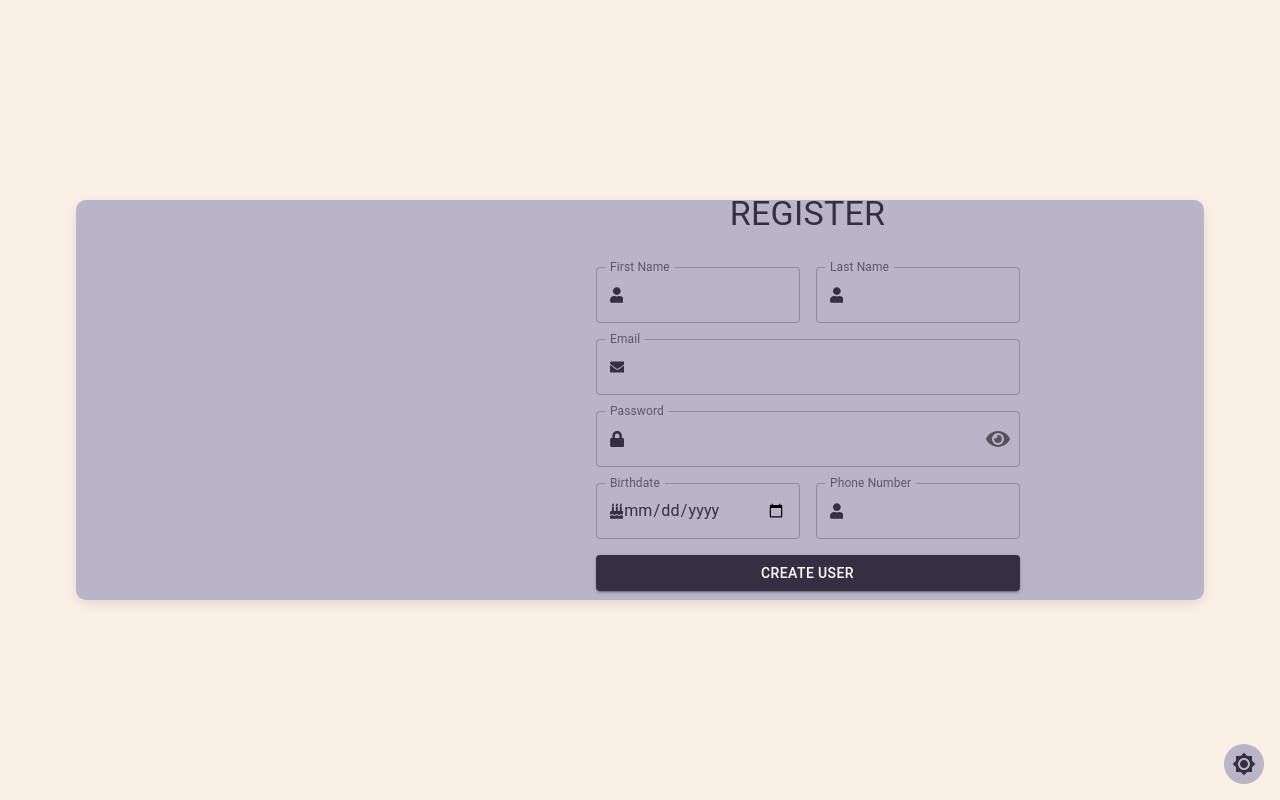
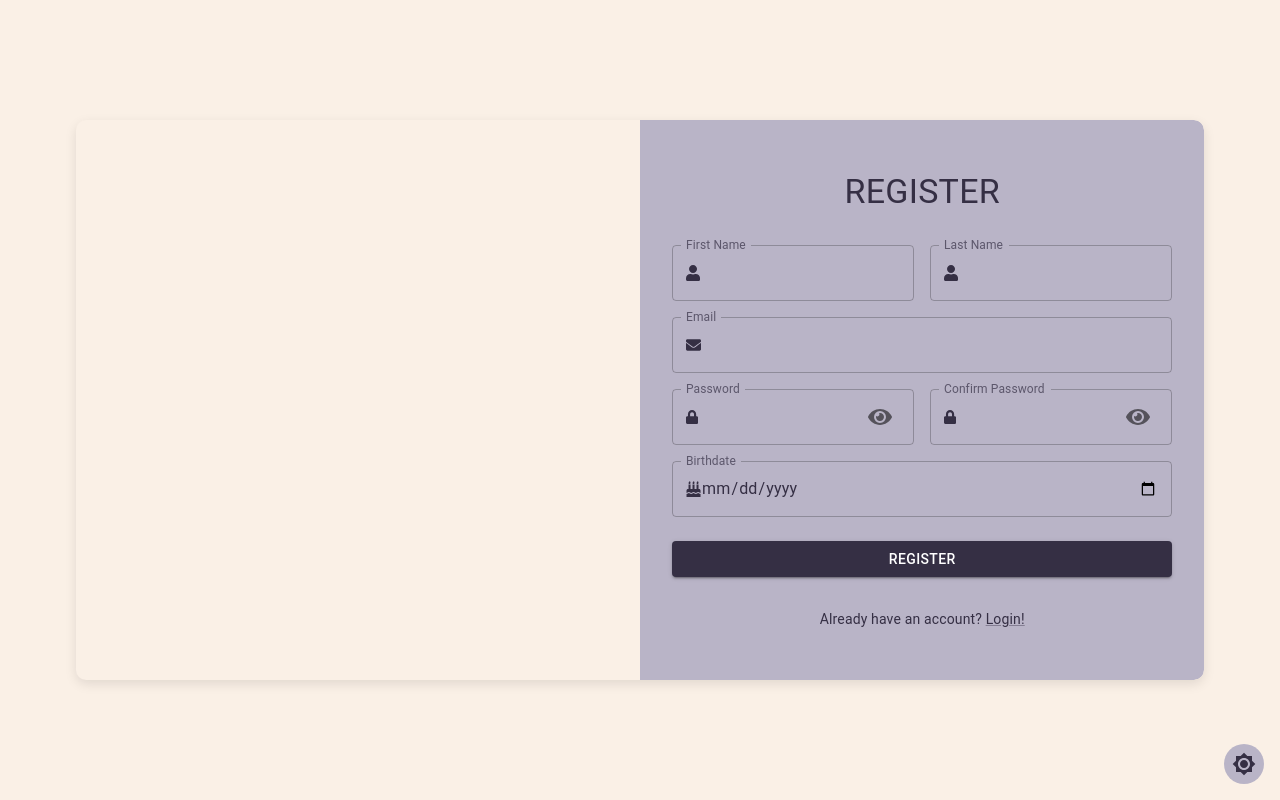
Before and after one commit to bmoralesKrugerschool/front-end-flats-final, a React (Vite) app: page /register in a window 1280 px wide. Built offline with nearby package versions, Linux system fonts and the light colour scheme; no server answers.

Commit message:
Cool Register & Login adapt

```diff
--- a/src/pages/RegisterPage.jsx
+++ b/src/pages/RegisterPage.jsx
@@ -1,8 +1,7 @@
 import React, { useState, useEffect } from 'react';
 import { useForm } from 'react-hook-form';
 import { FaUser, FaEnvelope, FaLock, FaBirthdayCake, FaEye, FaEyeSlash } from 'react-icons/fa';
-import { useNavigate } from 'react-router-dom';
-import { Button, TextField, Typography, Container, Grid, IconButton, Box, Alert, AlertTitle } from '@mui/material';
+import { Button, TextField, Typography, Container, Grid, IconButton, Box, Alert, Link } from '@mui/material';
 import { useTheme } from '../components/ThemeSwitcher';
 import { useAuth } from '../context/AuthContext';
 import axios from 'axios';
@@ -12,7 +11,6 @@ const RegisterPage = () => {
   const [showPassword, setShowPassword] = useState(false);
   const [backendMessage, setBackendMessage] = useState('');
   const { signUp } = useAuth();
-  const navigate = useNavigate();
   const { themeMode } = useTheme();
   const [backgroundImage, setBackgroundImage] = useState('');
 
@@ -49,20 +47,10 @@ const RegisterPage = () => {
 
   const onSubmit = async (data) => {
     try {
-      const emailExists = await checkEmailExists(data.email);
-      if (emailExists) {
-        setBackendMessage('Email already exists. Please use a different email.');
-        return;
-      }
-
-      const formattedBirthdate = data.birthDate.replace(/-/g, '/');
-      const modifiedData = { ...data, birthDate: formattedBirthdate };
-
-      const response = await signUp(modifiedData);
+      const response = await signUp(data);
       if (response && response.data) {
         setBackendMessage('User created successfully!');
-        localStorage.setItem('token', response.data.token); // Assuming your response structure includes a token
-        navigate('/flats');
+        // Handle redirection or further actions upon successful registration
       } else {
         setBackendMessage('Failed to create user. Please try again.');
       }
@@ -72,49 +60,21 @@ const RegisterPage = () => {
     }
   };
 
-  const checkEmailExists = async (email) => {
-    try {
-      const response = await axios.get(`http://localhost:3006/api/v1/user/check-email?email=${encodeURIComponent(email)}`);
-      return response.data.exists;
-    } catch (error) {
-      console.error('Error checking email:', error);
-      return false;
-    }
-  };
-
-  const validateAge = (value) => {
-    const today = new Date();
-    const birthDate = new Date(value);
-    let age = today.getFullYear() - birthDate.getFullYear();
-    const monthDifference = today.getMonth() - birthDate.getMonth();
-
-    if (monthDifference < 0 || (monthDifference === 0 && today.getDate() < birthDate.getDate())) {
-      age--;
-    }
-
-    return age >= 18;
-  };
-
-  const validatePassword = (value) => {
-    const passwordRegex = /^(?=.*\d)(?=.*[A-Z])(?=.*[!@#$%^&*()_+])[0-9a-zA-Z!@#$%^&*()_+]{8,20}$/;
-    return passwordRegex.test(value);
-  };
-
   return (
-    <Container maxWidth="lg" sx={{ display: 'flex', minHeight: '100vh', alignItems: 'center', justifyContent: 'center', bgcolor: themeMode === 'dark' ? '#352F44' : '#FAF0E6' }}>
+    <Container maxWidth="lg" sx={{ display: 'flex', minHeight: '100vh', alignItems: 'center', justifyContent: 'center' }}>
       <Box sx={{
         display: 'flex',
         width: '98%',
-        height: '50vh',
+        height: '70vh', // Ajustar la altura según necesidad
         borderRadius: '10px',
         overflow: 'hidden',
-        boxShadow: themeMode === 'dark' ? '0 4px 12px rgba(0, 0, 0, 0.5)' : '0 4px 12px rgba(0, 0, 0, 0.1)',
-        bgcolor: themeMode === 'dark' ? '#5C5470' : '#B9B4C7',
-        position: 'relative',
+        boxShadow: '0 4px 12px rgba(0, 0, 0, 0.1)',
+        backgroundColor: themeMode === 'dark' ? '#352F44' : '#FAF0E6',
+        color: themeMode === 'dark' ? '#FAF0E6' : '#352F44',
       }}>
         {/* Image Box */}
         <Box sx={{
-          width: '61vh',
+          width: '50%',
           backgroundImage: `url(${backgroundImage})`,
           backgroundSize: 'cover',
           backgroundPosition: 'center',
@@ -123,7 +83,7 @@ const RegisterPage = () => {
 
         {/* Form Box */}
         <Box sx={{
-          width: '61vh',
+          width: '50%',
           display: 'flex',
           flexDirection: 'column',
           alignItems: 'center',
@@ -139,37 +99,28 @@ const RegisterPage = () => {
             <Grid container spacing={2}>
               <Grid item xs={12} sm={6}>
                 <TextField
-                  id="name"
-                  {...register('name', { required: 'First name is required' })}
+                  {...register('firstName', { required: 'First name is required' })}
                   label="First Name"
                   fullWidth
                   variant="outlined"
-                  className={`mb-4 ${errors.name ? 'border border-red-500' : ''}`}
-                  InputProps={{
-                    startAdornment: <FaUser className="text-gray-400" />
-                  }}
-                  error={!!errors.name}
-                  helperText={errors.name && errors.name.message}
+                  InputProps={{ startAdornment: <FaUser /> }}
+                  error={!!errors.firstName}
+                  helperText={errors.firstName && errors.firstName.message}
                 />
               </Grid>
               <Grid item xs={12} sm={6}>
                 <TextField
-                  id="lastName"
                   {...register('lastName', { required: 'Last name is required' })}
                   label="Last Name"
                   fullWidth
                   variant="outlined"
-                  className={`mb-4 ${errors.lastName ? 'border border-red-500' : ''}`}
-                  InputProps={{
-                    startAdornment: <FaUser className="text-gray-400" />
-                  }}
+                  InputProps={{ startAdornment: <FaUser /> }}
                   error={!!errors.lastName}
                   helperText={errors.lastName && errors.lastName.message}
                 />
               </Grid>
               <Grid item xs={12}>
                 <TextField
-                  id="email"
                   {...register('email', {
                     required: 'Email is required',
                     pattern: {
@@ -180,43 +131,33 @@ const RegisterPage = () => {
                   label="Email"
                   fullWidth
                   variant="outlined"
-                  className={`mb-4 ${errors.email ? 'border border-red-500' : ''}`}
-                  InputProps={{
-                    startAdornment: <FaEnvelope className="text-gray-400" />
-                  }}
+                  InputProps={{ startAdornment: <FaEnvelope /> }}
                   error={!!errors.email}
                   helperText={errors.email && errors.email.message}
                 />
               </Grid>
-              <Grid item xs={12}>
+              <Grid item xs={12} sm={6}>
                 <TextField
-                  id="password"
-                  type={showPassword ? 'text' : 'password'}
                   {...register('password', {
                     required: 'Password is required',
                     minLength: {
                       value: 8,
                       message: 'Password must be at least 8 characters long'
-                    },
-                    maxLength: {
-                      value: 20,
-                      message: 'Password must be at most 20 characters long'
-                    },
-                    validate: {
-                      containsDigit: value => /\d/.test(value) || 'Password must contain at least one digit',
-                      containsUppercase: value => /[A-Z]/.test(value) || 'Password must contain at least one uppercase letter',
-                      containsSymbol: value => /[!@#$%^&*()_+]/.test(value) || 'Password must contain at least one symbol',
                     }
                   })}
                   label="Password"
                   fullWidth
                   variant="outlined"
-                  className={`mb-4 ${errors.password ? 'border border-red-500' : ''}`}
+                  type={showPassword ? 'text' : 'password'}
                   InputProps={{
-                    startAdornment: <FaLock className="text-gray-400" />,
+                    startAdornment: <FaLock />,
                     endAdornment: (
-                      <IconButton onClick={() => setShowPassword(!showPassword)} edge="end">
-                        {showPassword ? <FaEyeSlash className="text-gray-400" /> : <FaEye className="text-gray-400" />}
+                      <IconButton
+                        aria-label="toggle password visibility"
+                        onClick={() => setShowPassword(!showPassword)}
+                        onMouseDown={(e) => e.preventDefault()}
+                      >
+                        {showPassword ? <FaEyeSlash /> : <FaEye />}
                       </IconButton>
                     )
                   }}
@@ -226,65 +167,65 @@ const RegisterPage = () => {
               </Grid>
               <Grid item xs={12} sm={6}>
                 <TextField
-                  id="birthDate"
+                  {...register('confirmPassword', {
+                    required: 'Please confirm your password',
+                    validate: value => value === data.password || 'Passwords do not match'
+                  })}
+                  label="Confirm Password"
+                  fullWidth
+                  variant="outlined"
+                  type={showPassword ? 'text' : 'password'}
+                  InputProps={{
+                    startAdornment: <FaLock />,
+                    endAdornment: (
+                      <IconButton
+                        aria-label="toggle password visibility"
+                        onClick={() => setShowPassword(!showPassword)}
+                        onMouseDown={(e) => e.preventDefault()}
+                      >
+                        {showPassword ? <FaEyeSlash /> : <FaEye />}
+                      </IconButton>
+                    )
+                  }}
+                  error={!!errors.confirmPassword}
+                  helperText={errors.confirmPassword && errors.confirmPassword.message}
+                />
+              </Grid>
+              <Grid item xs={12}>
+                <TextField
                   {...register('birthDate', {
                     required: 'Birthdate is required',
-                    validate: {
-                      validAge: validateAge,
-                    }
                   })}
-                  type="date"
                   label="Birthdate"
                   fullWidth
                   variant="outlined"
-                  className={`mb-4 ${errors.birthDate ? 'border border-red-500' : ''}`}
-                  InputProps={{
-                    startAdornment: <FaBirthdayCake className="text-gray-400" />
-                  }}
+                  type="date"
+                  InputProps={{ startAdornment: <FaBirthdayCake /> }}
                   error={!!errors.birthDate}
-                  helperText={errors.birthDate && errors.birthDate.type === 'validAge' ? 'You must be at least 18 years old' : errors.birthDate && errors.birthDate.message}
-                />
-              </Grid>
-              <Grid item xs={12} sm={6}>
-                <TextField
-                  id="phone"
-                  {...register('phone', { required: 'Phone number is required' })}
-                  label="Phone Number"
-                  fullWidth
-                  variant="outlined"
-                  className={`mb-4 ${errors.phone ? 'border border-red-500' : ''}`}
-                  InputProps={{
-                    startAdornment: <FaUser className="text-gray-400" />
-                  }}
-                  error={!!errors.phone}
-                  helperText={errors.phone && errors.phone.message}
+                  helperText={errors.birthDate && errors.birthDate.message}
                 />
               </Grid>
             </Grid>
-            <Button type="submit" variant="contained" fullWidth sx={{ mt: 2, mb: 2 }}>
-              Create User
+            <Button
+              type="submit"
+              variant="contained"
+              color="primary"
+              fullWidth
+              sx={{ mt: 3, mb: 2 }}
+            >
+              Register
             </Button>
+            {backendMessage && (
+              <Alert severity="error" sx={{ mt: 2, width: '100%' }}>
+                {backendMessage}
+              </Alert>
+            )}
           </form>
+          <Typography variant="body2" sx={{ color: themeMode === 'dark' ? '#FAF0E6' : '#352F44', mt: 2 }}>
+            Already have an account? <Link href="/login" sx={{ color: themeMode === 'dark' ? '#FAF0E6' : '#352F44' }}>Login!</Link>
+          </Typography>
         </Box>
       </Box>
-      {backendMessage && (
-        <Alert
-          severity="error"
-          sx={{
-            mt: 2,
-            position: 'absolute',
-            bottom: 20,
-            left: '50%',
-            transform: 'translateX(-50%)',
-            bgcolor: themeMode === 'dark' ? '#FF6B6B' : '#FFCCCB',
-            color: themeMode === 'dark' ? '#FFFFFF' : '#352F44',
-            borderColor: themeMode === 'dark' ? '#FF6B6B' : '#FFCCCB'
-          }}
-        >
-          <AlertTitle>{themeMode === 'dark' ? 'Error' : 'Error'}</AlertTitle>
-          {backendMessage}
-        </Alert>
-      )}
     </Container>
   );
 };
```
Also changed, not shown: src/pages/LoginPage.jsx (+24 -25 lines).
